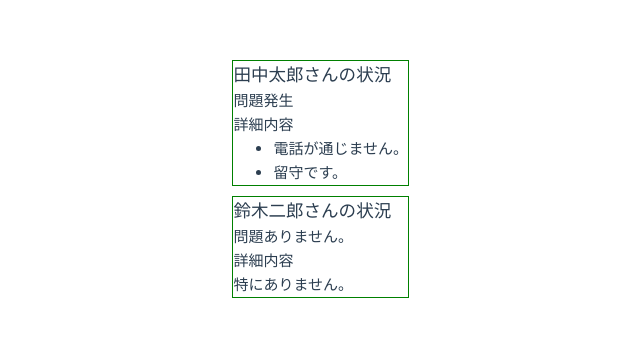
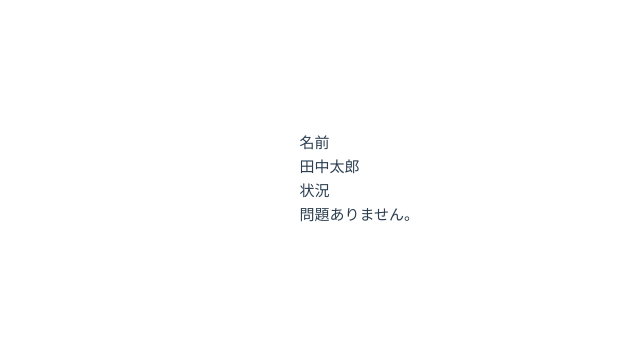
Before and after one commit to xrealizex/Vue, a Vue app: page / in a window 1280 px wide. Shown: the part 221-558 px from the top of the page, without its empty margins (221-861 px from the left). Built offline with nearby package versions, Linux system fonts and the light colour scheme.

Commit message:
スコープ付きslot

```diff
--- a/src/App.vue
+++ b/src/App.vue
@@ -1,27 +1,18 @@
 <script setup lang="ts">
-import { ref } from 'vue';
 import OneSection from './components/OneSection.vue';
-
-const taroProblemsInit: string[] =  ["電話が通じません。", "留守です。"]
-const taro = ref("田中太郎");
-const taroProblems = ref(taroProblemsInit)
-const jiro = ref("鈴木二郎");
 </script>
 
 <template>
   <section>
-    <OneSection v-bind:name="taro">
-      <template v-slot:default>
-        <p>問題発生</p>
-      </template>
-      <template v-slot:detail>
-        <ul>
-        <li v-for="problem in taroProblems" v-bind:key="problem">
-          {{ problem }}
-        </li>
-      </ul>
+    <OneSection>
+      <template v-slot:default="slotProps">
+        <dl>
+          <dt>名前</dt>
+          <dd>{{ slotProps.memberInfo.name }}</dd>
+          <dt>状況</dt>
+          <dd>{{ slotProps.memberInfo.state }}</dd>
+        </dl>
       </template>
     </OneSection>
-    <OneSection v-bind:name="jiro"/>
   </section>
 </template>
--- a/src/components/OneSection.vue
+++ b/src/components/OneSection.vue
@@ -1,19 +1,17 @@
 <script setup lang="ts">
-interface Props {
-  name: string;
-}
-defineProps<Props>();
+import { reactive } from 'vue';
+
+const memberInfo = reactive({
+  name: "田中太郎",
+  state: "問題ありません。"
+});
 </script>
 
 <template>
-  <section class="box">
-    <h1>{{ name }}さんの状況</h1>
-    <slot>
-      <p>問題ありません。</p>
-    </slot>
-    <h4>詳細内容</h4>
-    <slot name="detail">
-      <p>特にありません。</p>
+  <section>
+    <slot v-bind:memberInfo="memberInfo">
+      <h1>{{ memberInfo.name }}</h1>
+      <p>{{ memberInfo.state }}</p>
     </slot>
   </section>
 </template>
```
